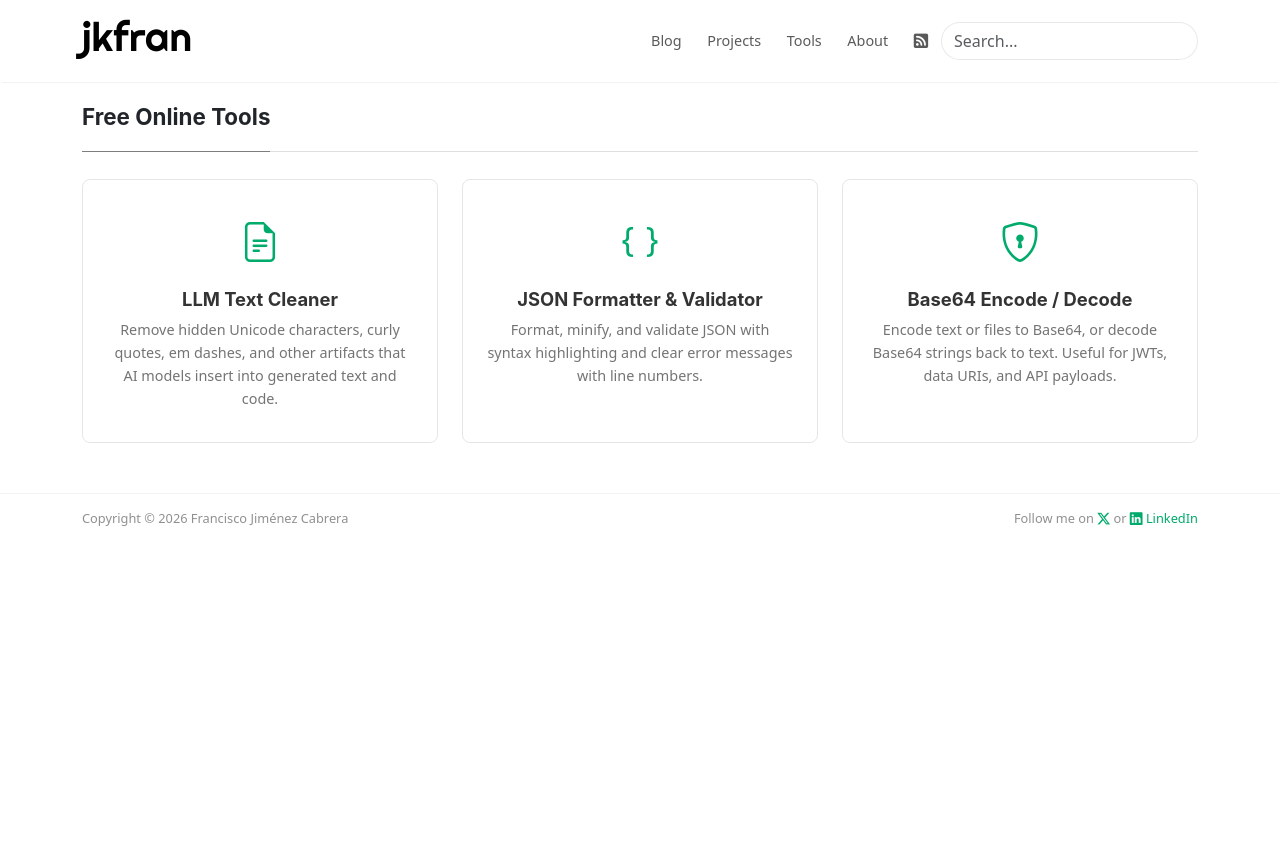
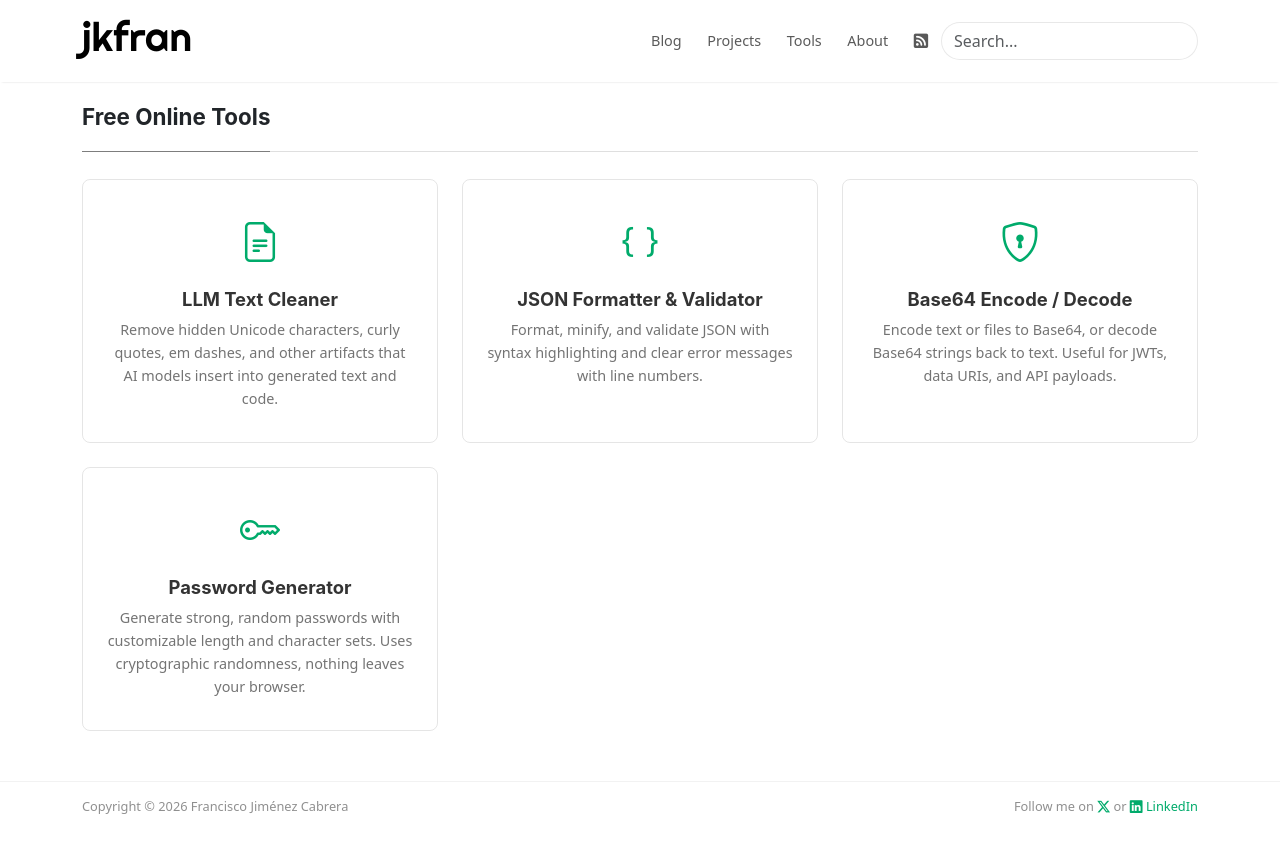
Before and after one commit to jkfran/jkfran.com, a Jekyll site: the page built from _pages/tools.md, in a window 1280 px wide. Shown: the top 853 px of the page. Built offline with Jekyll 4.4.1, drawn with Linux system fonts in a browser that asks for light colours.

Commit message:
Add Password Generator tool with strength meter and bulk generation
New tool at /tools/password-generator/ featuring:
- Cryptographic randomness via crypto.getRandomValues()
- Prominent security banner explaining 100% client-side generation
- Slider + quick presets for length (4-128 chars)
- Checkboxes: uppercase, lowercase, numbers, symbols, exclude ambiguous
- Animated strength meter (Weak/Fair/Strong/Very Strong/Excellent)
  based on entropy bits calculation
- One-click copy with visual feedback
- Bulk generate 5 or 10 passwords with individual copy buttons
- SEO content: how it works, strength guide, practical tips
- Only 22 lines of custom SCSS (strength bar) — rest is BS5

```diff
--- a/_pages/tools.md
+++ b/_pages/tools.md
@@ -24,4 +24,10 @@
     <p>Encode text or files to Base64, or decode Base64 strings back to text. Useful for JWTs, data URIs, and API payloads.</p>
   </a>
 
+  <a href="{{ site.baseurl }}/tools/password-generator/" class="tool-card">
+    <div class="tool-icon"><i class="bi bi-key"></i></div>
+    <h3>Password Generator</h3>
+    <p>Generate strong, random passwords with customizable length and character sets. Uses cryptographic randomness, nothing leaves your browser.</p>
+  </a>
+
 </div>
--- /dev/null
+++ b/_sass/pages/_tools-password.scss
@@ -0,0 +1,22 @@
+// Password Generator tool
+
+.password-output {
+  font-size: 1.1rem;
+  letter-spacing: 0.5px;
+}
+
+.password-strength-bar {
+  flex-grow: 1;
+  height: 6px;
+  background: rgba(0, 0, 0, 0.08);
+  border-radius: 3px;
+  overflow: hidden;
+}
+
+.password-strength-fill {
+  height: 100%;
+  border-radius: 3px;
+  transition:
+    width 0.3s,
+    background-color 0.3s;
+}
--- a/assets/css/main.scss
+++ b/assets/css/main.scss
@@ -21,6 +21,7 @@
 @import "pages/projects";
 @import "pages/tools";
 @import "pages/tools-json";
+@import "pages/tools-password";
 @import "pages/about";
 @import "pages/goodreads";
 
```
Also changed, not shown: _tools/password-generator.html (added, +267 -0 lines).
